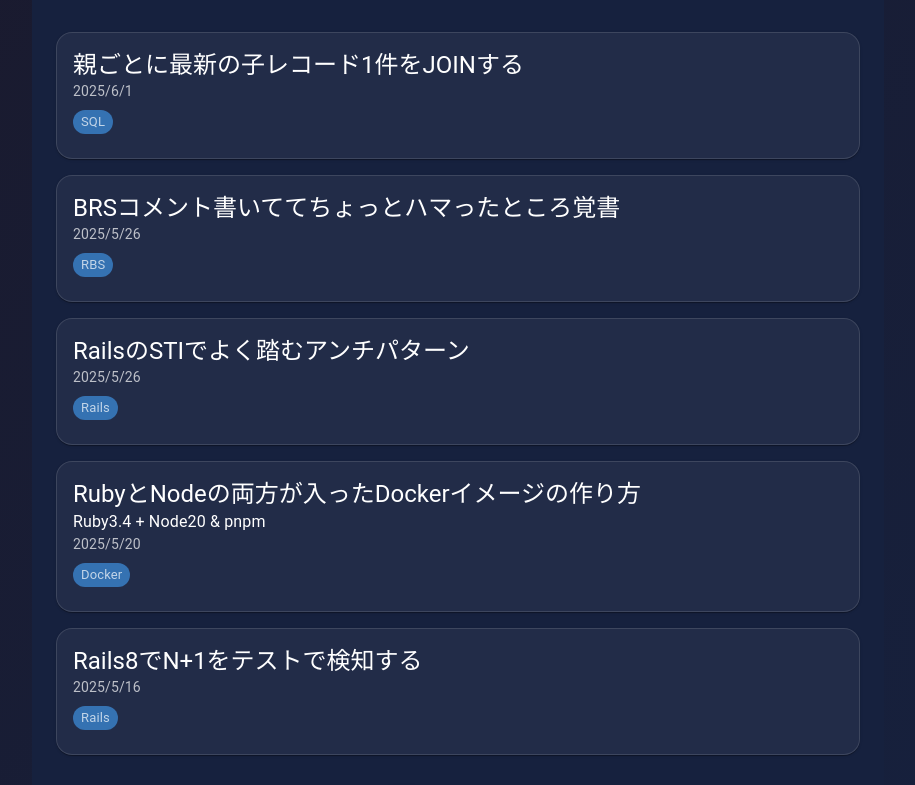
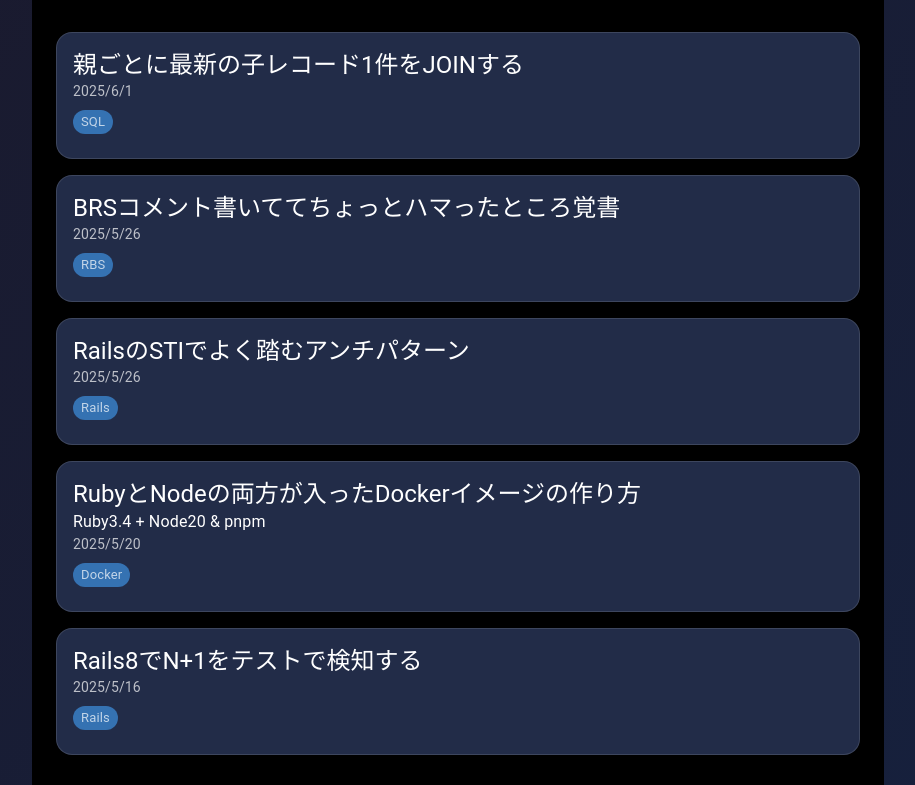
Before and after one commit to rhiroe/rhiroe.github.io, a Next.js app: page /blog in a window 1280 px wide. Shown: the top 785 px of the page, without its empty margins (182-1097 px from the left). Built offline with nearby package versions, Linux system fonts and the light colour scheme.

Commit message:
fix: change background color to black for improved contrast

```diff
--- a/src/components/common/InnerContainer.tsx
+++ b/src/components/common/InnerContainer.tsx
@@ -12,7 +12,7 @@
       {...props}
       sx={{
         width: '100%',
-        bgcolor: 'background.paper',
+        bgcolor: 'common.black',
         ...props.sx
       }}
     >
```
